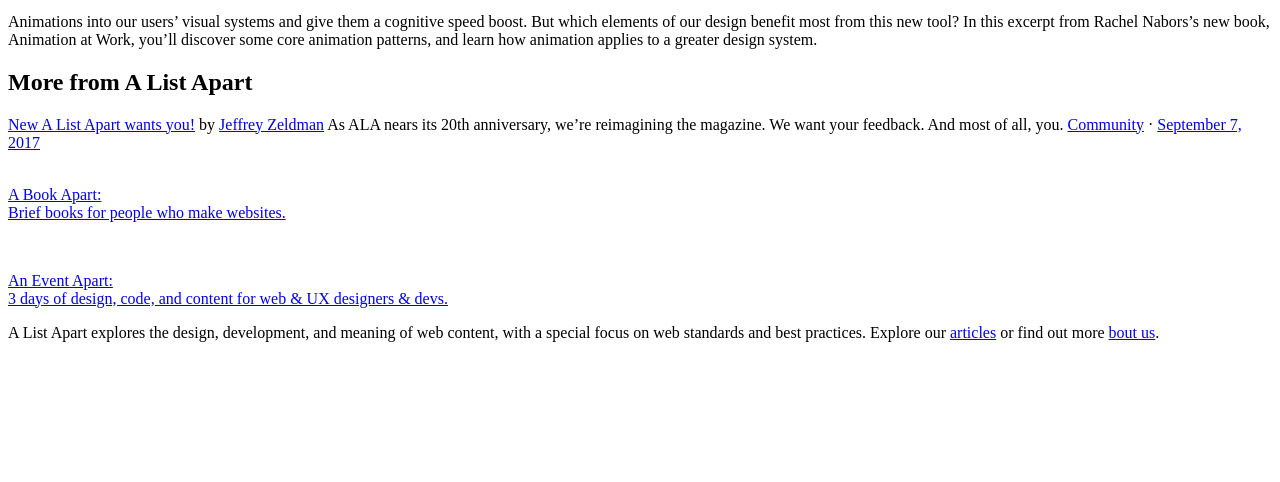
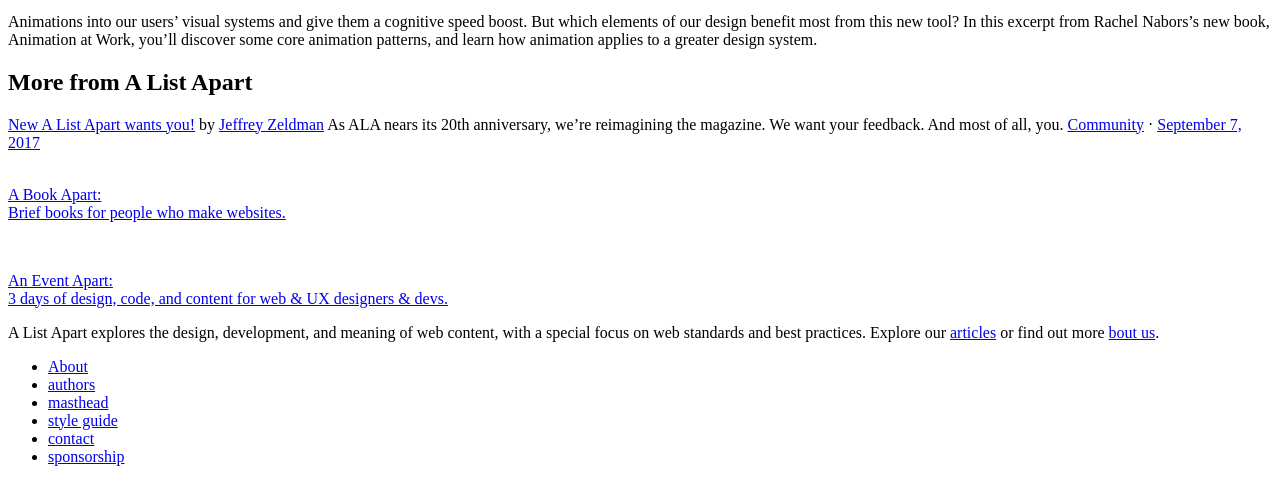
Before and after one commit to Dujota/html-layouts, a plain HTML site: page index.html in a window 1280 px wide. Shown: the part 594-1076 px from the top of the page. Before the commit the page ends 944 px from the top, so only its background shows below. Drawn offline with Linux system fonts and the light colour scheme.

Commit message:
added footer nav

```diff
--- a/index.html
+++ b/index.html
@@ -87,6 +87,19 @@
       or find out more <a href="#">bout us</a>.
     </section>
 
+    <footer>
+      <nav>
+        <ul>
+          <li><a href="#">About</a></li>
+          <li><a href="#">authors</a></li>
+          <li><a href="#">masthead</a></li>
+          <li><a href="#">style guide</a></li>
+          <li><a href="#">contact</a></li>
+          <li><a href="#">sponsorship</a></li>
+        </ul>
+      </nav>
+
+    </footer>
 
 
 
```
